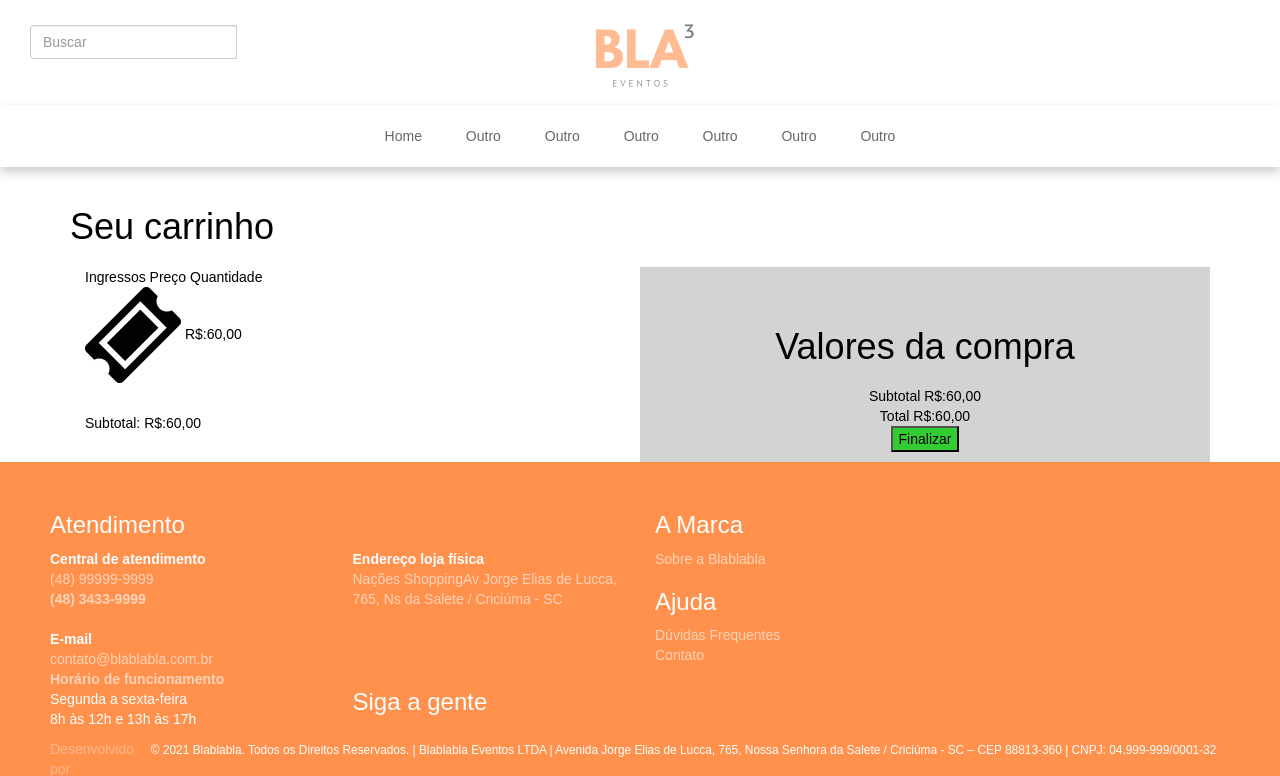
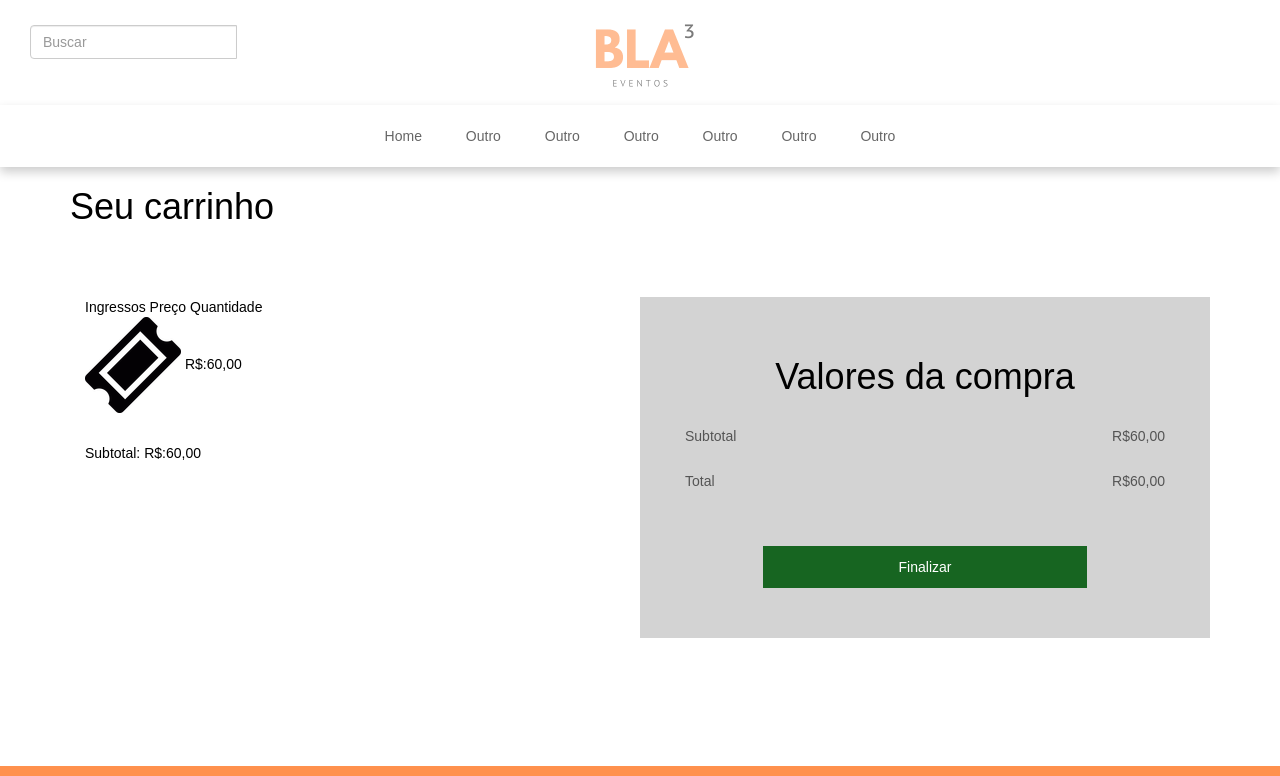
Before and after one commit to Will-Arcenio/APS-IntelligentTicket, a PHP site: page /view/page/frontend/html/carrinho.php in a window 1280 px wide. Shown: the top 776 px of the page. Run offline with PHP 8.4, Linux system fonts and the light colour scheme; some libraries are stand-ins or nearby versions.

Commit message:
Ajustes no carrinho

```diff
--- a/skins/css/estilo.css
+++ b/skins/css/estilo.css
@@ -39,7 +39,9 @@ span.success-message {
     border-radius: 10px;
     padding: 12px 15px;
 }
-
+.container.SeuCarrinho {
+    padding-bottom: 10%;
+}
 /* BEGIN HOME LOGIN | ADMIN */
 body.login-page-admin div.container {
     margin: 0;
@@ -266,9 +268,32 @@ div.title {
 
 /* INICIO CONTEUDO PRINCIPAL */
 .title {
-    padding-bottom: 10px;
+    padding-bottom: 20px;
     padding-top: 20px;
 }
+/* CARRINHO*/
+.title-carrinho {
+    padding-bottom: 60px;
+}
+.subtotal, .preco {
+    margin-bottom: 25px;
+}
+.conteudo-carrinho-valores {
+    margin-bottom: 30px;
+}
+button.btnFinalizar {
+    padding: 10px 0;
+    width: 60%;
+    color: white;
+    background: #176521;
+    margin-bottom: 30px;
+    border: 1px solid #176521;
+}
+button.btnFinalizar:hover {
+    background: #0f4c17;
+    border: 1px solid #0f4c17;
+}
+/*FIM CARRINHO*/
 .item-conteudo {
     margin-bottom: 30px;
 }
--- a/view/page/frontend/html/carrinho.php
+++ b/view/page/frontend/html/carrinho.php
@@ -60,7 +60,7 @@
         </div>
     </div>
     <div class="container SeuCarrinho">
-        <h1 class="title">Seu carrinho</h1>
+        <h1 class="title-carrinho">Seu carrinho</h1>
         <div class="conteudo col-md-6  col-xs-12">
             <thead>
                 <tr>
@@ -78,20 +78,17 @@
                 <th>R$:60,00</th>
             </thead>
         </div>
-        <div class="col-md-6 title col-xs-12" style="background-color:LightGray;">
-            <h1 class="title">Valores da compra</h1>
-            <thead>
-                <tr>
-                    <th>Subtotal</th>
-                    <th>R$:60,00</th>
-                    <br>
-                    <th>Total</th>
-                    <th>R$:60,00</th>
-                </tr>
-              <form>
-                <button type="submit" name="btnFinalizar" style="background-color:LimeGreen";>Finalizar </button>
-              </form>
-            </thead>
+        <div class="container">
+            <div class="col-md-6 title col-xs-12" style="background-color:LightGray;">
+                <h1 class="title">Valores da compra</h1>
+                <div class="conteudo-carrinho-valores col-md-12 col-xs-12">
+                    <div class="subtotal col-md-6 col-xs-6 text-left"><span>Subtotal</span></div>
+                    <div class="preco col-md-6 col-xs-6 text-right"><span>R$60,00</span></div>
+                    <div class="total col-md-6 col-xs-6 text-left"><span>Total</span></div>
+                    <div class="preco col-md-6 col-xs-6 text-right"><span>R$60,00</span></div>
+                </div>
+                <button class="btnFinalizar" type="submit" name="btnFinalizar">Finalizar </button>
+            </div>
         </div>
     </div>
 
```
